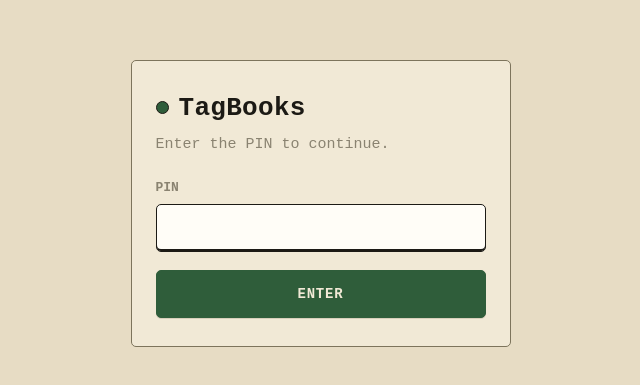
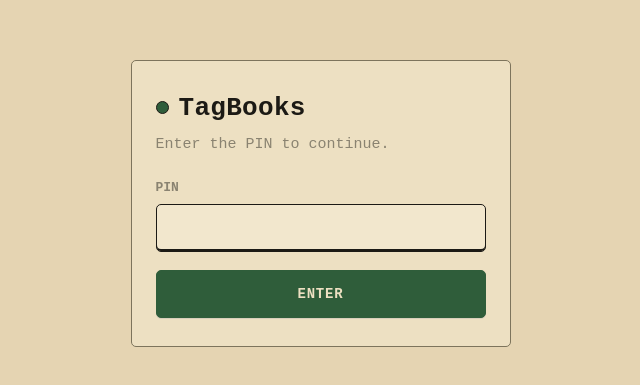
Before and after one commit to jackbonke12-star/tagbooks, a Next.js app: page / in a window 1280 px wide. Shown: the part 197-582 px from the top of the page, without its empty margins (312-952 px from the left). Built offline with nearby package versions, Linux system fonts and the light colour scheme; no server answers.

Commit message:
Warmer beige light theme; replace remaining on-screen white surfaces (input focus, qty focus, QR tile) with beige (print stays white for scannability)

```diff
--- a/app/coins/coins.css
+++ b/app/coins/coins.css
@@ -155,9 +155,9 @@
   min-width: 0;
 }
 
-/* Paper tile that frames the QR. */
+/* Paper tile that frames the QR (light beige — still high-contrast for scans). */
 .coin-tile {
-  background: #fffdf7;
+  background: #f2e7cd;
   border: 1px solid var(--line);
   border-radius: 3px;
   padding: 10px;
--- a/app/globals.css
+++ b/app/globals.css
@@ -1,9 +1,9 @@
 :root {
   /* Paper ledger palette. Token NAMES preserved; values remapped to paper. */
-  --bg: #e7dcc4;        /* beige paper */
-  --panel: #f1e9d6;     /* lighter beige card */
-  --panel2: #ddd0b4;    /* tinted beige (inputs, fills) */
-  --line: #c6ba9a;      /* faint ink rule */
+  --bg: #e5d4b2;        /* warm beige paper */
+  --panel: #ede0c2;     /* warm beige card (no white) */
+  --panel2: #dbc9a2;    /* deeper warm beige (inputs, fills) */
+  --line: #c6b48d;      /* faint ink rule */
   --ink: #1c1a15;       /* near-black ink */
   --muted: #8a8371;     /* faded ink */
   --green: #2f5d3a;     /* deep stamp green */
@@ -654,7 +654,7 @@ button {
 .select:focus,
 .textarea:focus {
   border-color: var(--ink);
-  background: var(--input-focus, #fffdf7);
+  background: var(--input-focus, #f2e7cd);
   box-shadow: inset 0 -2px 0 var(--ink);
 }
 
--- a/app/inventory/inventory.css
+++ b/app/inventory/inventory.css
@@ -155,7 +155,7 @@
 
 .inv-qty:focus {
   border-color: var(--ink);
-  background: #fffdf7;
+  background: var(--input-focus, #f2e7cd);
   box-shadow: inset 0 -2px 0 var(--ink);
 }
 
```
